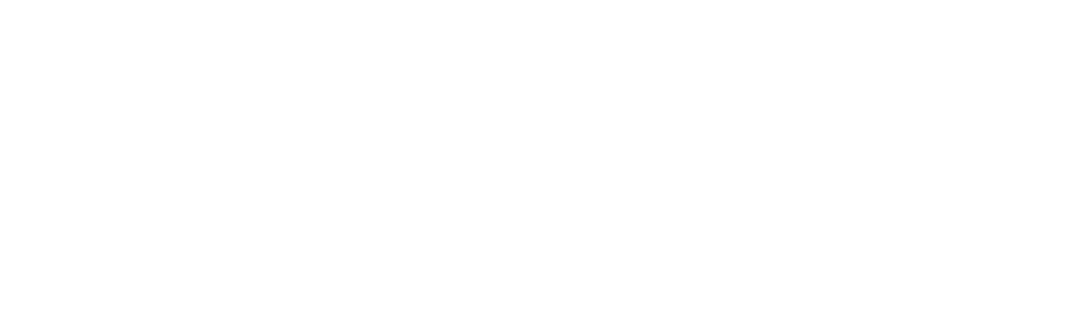
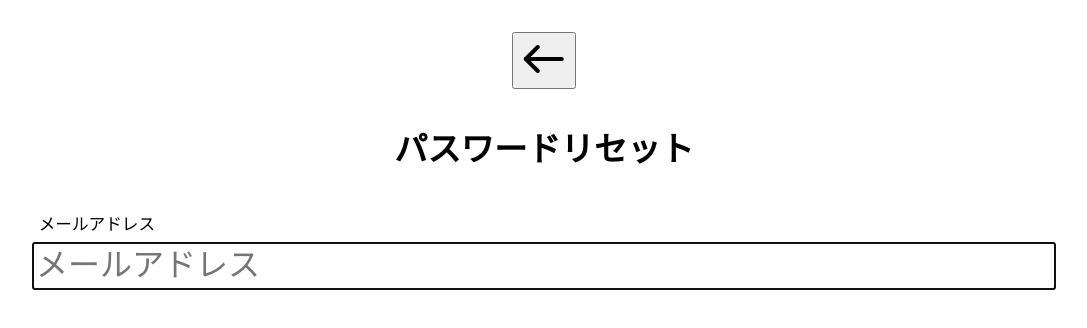
Before and after one commit to PC-CNT/html_view, a plain HTML site: page 03_passwordReset.html in a window 1280 px wide. Shown: the whole page, without its empty margins (96-1183 px from the left). Drawn offline with Linux system fonts and the light colour scheme.

Commit message:
Update 03_passwordReset.html

```diff
--- a/03_passwordReset.html
+++ b/03_passwordReset.html
@@ -13,6 +13,34 @@
 
 <body class="center_wrapper">
 
+
+    <div class="left">
+        <button>
+            <svg width="48" height="48" viewBox="0 0 48 48" fill="none" xmlns="http://www.w3.org/2000/svg">
+                <path d="M5.79889 24H41.7989" stroke="black" stroke-width="4" stroke-linecap="round" stroke-linejoin="round" />
+                <path d="M17.7988 36L5.79883 24L17.7988 12" stroke="black" stroke-width="4" stroke-linecap="round" stroke-linejoin="round" />
+            </svg>
+        </button>
+    </div>
+
+    <div>
+        <h1>パスワードリセット</h1>
+    </div>
+
+
+
+
+    <form action="">
+
+        <div>
+            <label>
+                <p>メールアドレス</p>
+                <input class="wide" type="email" name="" placeholder="メールアドレス" required id="">
+            </label>
+        </div>
+
+    </form>
+
 </body>
 
 </html>
```
